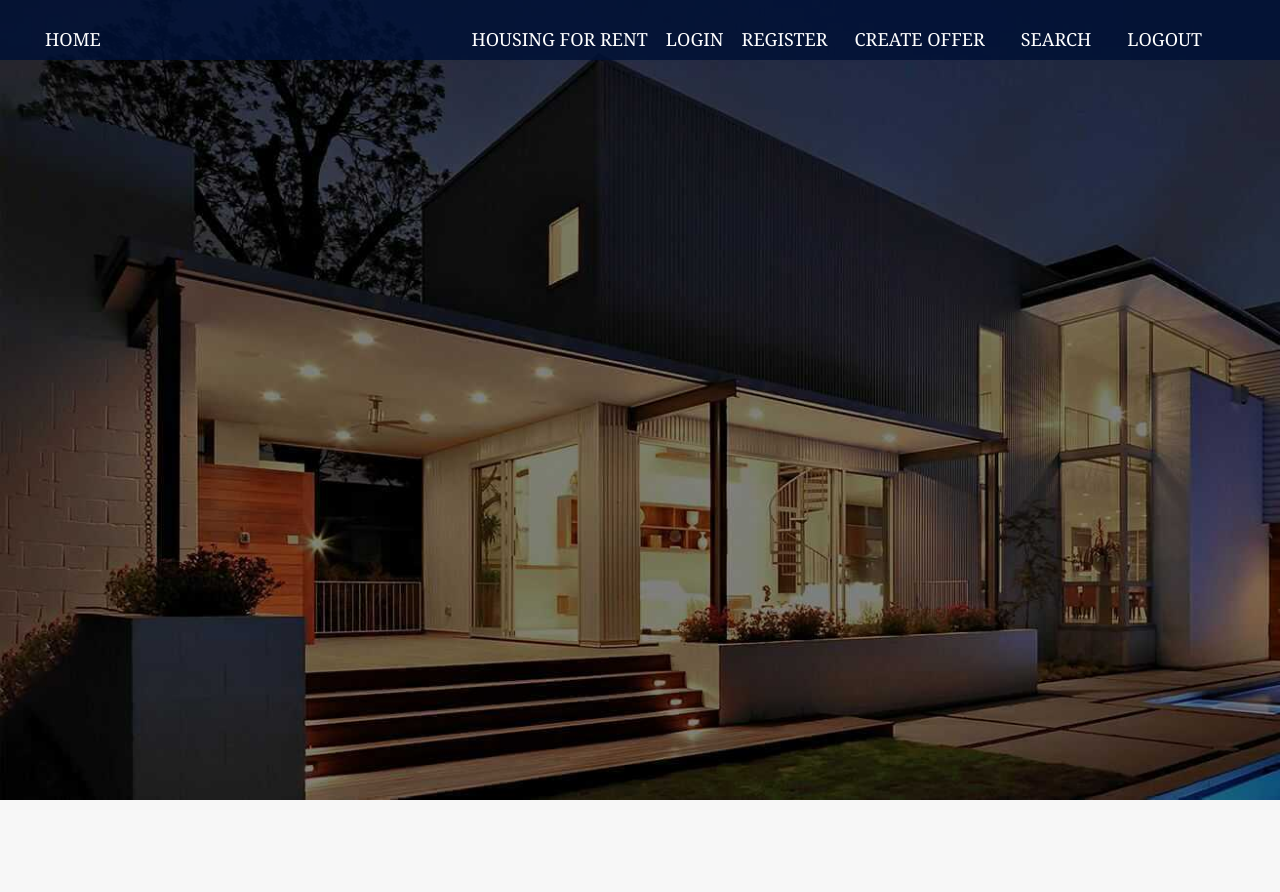
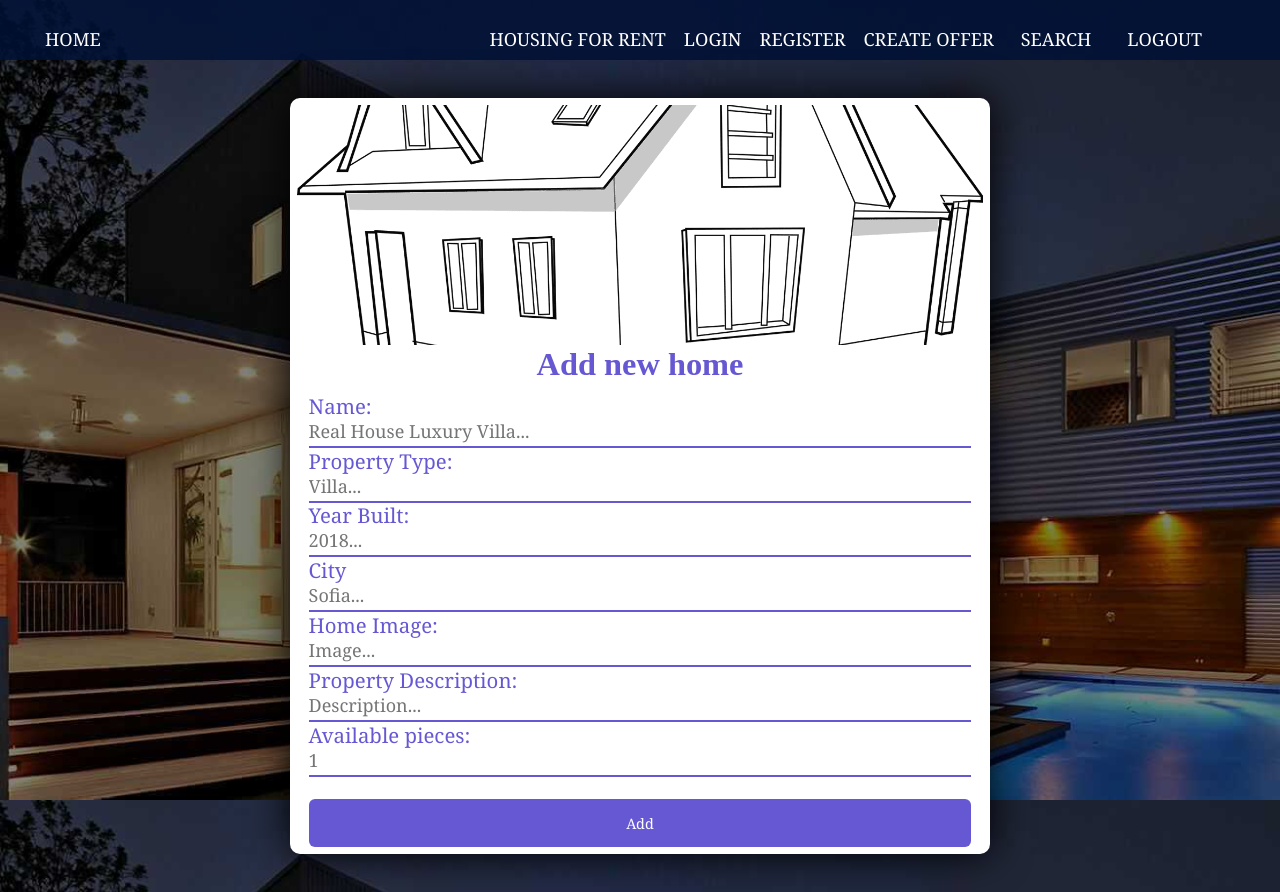
Before and after one commit to dimlil/Real-Estate-Agency, a React (Create React App) app: page /create in a window 1280 px wide. Before the commit the page ends 800 px from the top, so only its background shows below. Built offline with nearby package versions, Linux system fonts and the light colour scheme.

Commit message:
feat/ added create page

```diff
--- a/src/Components/Header/Header.js
+++ b/src/Components/Header/Header.js
@@ -13,7 +13,7 @@ function Header() {
                 <Link to={'/login'}>Login</Link>
                 <Link to={'/register'}>Register</Link>
 
-                <li><a href="#">Create offer</a></li>
+                <Link to={'/create'}>Create offer</Link>
                 <li><a href="#">Search</a></li>
                 <li><a href="#">Logout</a></li>
             </ul>
--- a/src/Navigation.js
+++ b/src/Navigation.js
@@ -1,5 +1,6 @@
 import { BrowserRouter, Routes, Route } from 'react-router-dom'
 import Header from './Components/Header/Header'
+import CreatePage from './Pages/CreatePage/CreatePage'
 import HomePage from './Pages/HomePage/HomePage'
 import HouseForRent from './Pages/HouseForRent/HouseForRent'
 import LoginPage from './Pages/LoginPage/Login'
@@ -14,6 +15,7 @@ function Navigation() {
 
                 <Route path="/register" element={<RegisterPage />} />
                 <Route path="/login" element={<LoginPage />} />
+                <Route path="/create" element={<CreatePage />} />
             </Routes>
         </BrowserRouter>
     )
--- /dev/null
+++ b/src/Pages/CreatePage/Create.module.css
@@ -0,0 +1,123 @@
+main {
+    padding: 2px;
+}
+
+.createContainer,
+.edit-container {
+    margin: 3rem auto;
+    display: flex;
+    flex-direction: column;
+    width: 100%;
+    max-width: 700px;
+    border-radius: 10px;
+    box-shadow: 0px 0px 40px 0px;
+    padding: .55rem;
+    background: rgb(255, 255, 255);
+}
+
+.boxImage {
+    border-radius: 8px;
+    padding-bottom: 35%;
+    background-image: url('../../Assets/house-2026116_1280.png');
+    background-repeat: no-repeat;
+    background-size: 100%;
+    background-position: 0 75%;
+    position: relative;
+}
+
+.boxHeading {
+    position: relative;
+    font-family: 'Raleway';
+    font-size: 2.7rem;
+    margin-top: 0%;
+    text-align: center;
+    font-weight: 700;
+    color: #6658d3;
+    line-height: 1.222;
+}
+
+.homeName,
+.year,
+.type,
+.city,
+.availablePieces,
+.description,
+.homeImage {
+    color: #8597a3;
+    position: absolute;
+    font-size: 1.7em;
+    top: 1.4rem;
+    transition: .25s ease;
+}
+
+.homeName,
+.type,
+.year,
+.city,
+.availablePieces,
+.description,
+.homeImage {
+    color: #6658d3;
+    transform: translateY(-1.5rem);
+}
+
+.form {
+    padding: 0.7rem 1rem 0;
+}
+
+.input {
+    display: flex;
+    flex-direction: column-reverse;
+    position: relative;
+    padding-top: 1.9rem;
+}
+
+.inputField {
+    border: 0;
+    z-index: 1;
+    background-color: transparent;
+    border-bottom: 2px solid #eee;
+    font: inherit;
+    font-size: 1.5rem;
+    padding: .25rem 0;
+}
+
+.inputField:focus,
+.inputField:valid {
+    outline: 0;
+    border-bottom-color: #6658d3;
+}
+
+
+/*
+.full-name,
+.email,
+.password,
+.re-password {
+    color: #6658d3;
+    transform: translateY(-1.5rem);
+}*/
+
+.create-action {
+    margin-top: 0.1rem;
+}
+
+.createButton {
+    font: inherit;
+    font-size: 1.2rem;
+    padding: 1em;
+    width: 100%;
+    font-weight: 500;
+    background-color: #6658d3;
+    border-radius: 6px;
+    color: #FFF;
+    border: 0;
+}
+
+.createButton:focus {
+    outline: 0;
+}
+
+.createButton:hover {
+    background-color: #5246a8;
+}
--- /dev/null
+++ b/src/Pages/CreatePage/CreatePage.js
@@ -0,0 +1,57 @@
+import styles from './Create.module.css'
+function CreatePage() {
+    return(
+        <main>
+            <section id="create-page">
+                <div className={styles.createContainer}>
+                    <div className={styles.boxImage}></div>
+
+                    <h2 className={styles.boxHeading}> Add new home</h2>
+
+
+                    <form className={styles.form} action="" method="">
+                        <div className={styles.input}>
+                            <input type="text" className={styles.inputField} id="home-name" placeholder="Real House Luxury Villa..." name="" value="" />
+                            <label className={styles.homeName}>Name:</label>
+                        </div>
+                        <div className={styles.input}>
+                            <input type="text" className={styles.inputField} id="type" placeholder="Villa..." name="" value="" />
+                            <label className={styles.type}>Property Type:</label>
+                        </div>
+                        <div className={styles.input}>
+                            <input type="number" className={styles.inputField} id="year" placeholder="2018..." name="" value="" />
+                            <label className={styles.year}>Year Built:</label>
+                        </div>
+                        <div className={styles.input}>
+                            <input type="text" className={styles.inputField} id="city" placeholder="Sofia..." name="" value="" />
+                            <label className={styles.city}>City</label>
+                        </div>
+
+                        <div className={styles.input}>
+                            <input type="text" className={styles.inputField} id="homeImage" placeholder="Image..." name="" value="" />
+                            <label className={styles.homeImage}>Home Image:</label>
+                        </div>
+
+                        <div className={styles.input}>
+                            <input type="text" className={styles.inputField} id="description" placeholder="Description..." name="" value="" />
+                            <label className={styles.description}>Property Description:</label>
+                        </div>
+
+                        <div className={styles.input}>
+                            <input type="number" className={styles.inputField} id="availablePieces" placeholder="1" name="" value="" />
+                            <label className={styles.availablePieces}>Available pieces:</label>
+                        </div>
+
+                        <div className={styles.input}>
+                            <button className={styles.createButton}>Add</button>
+                        </div>
+
+
+                    </form>
+                </div>
+            </section>
+
+        </main>
+    )
+}
+export default CreatePage
```
